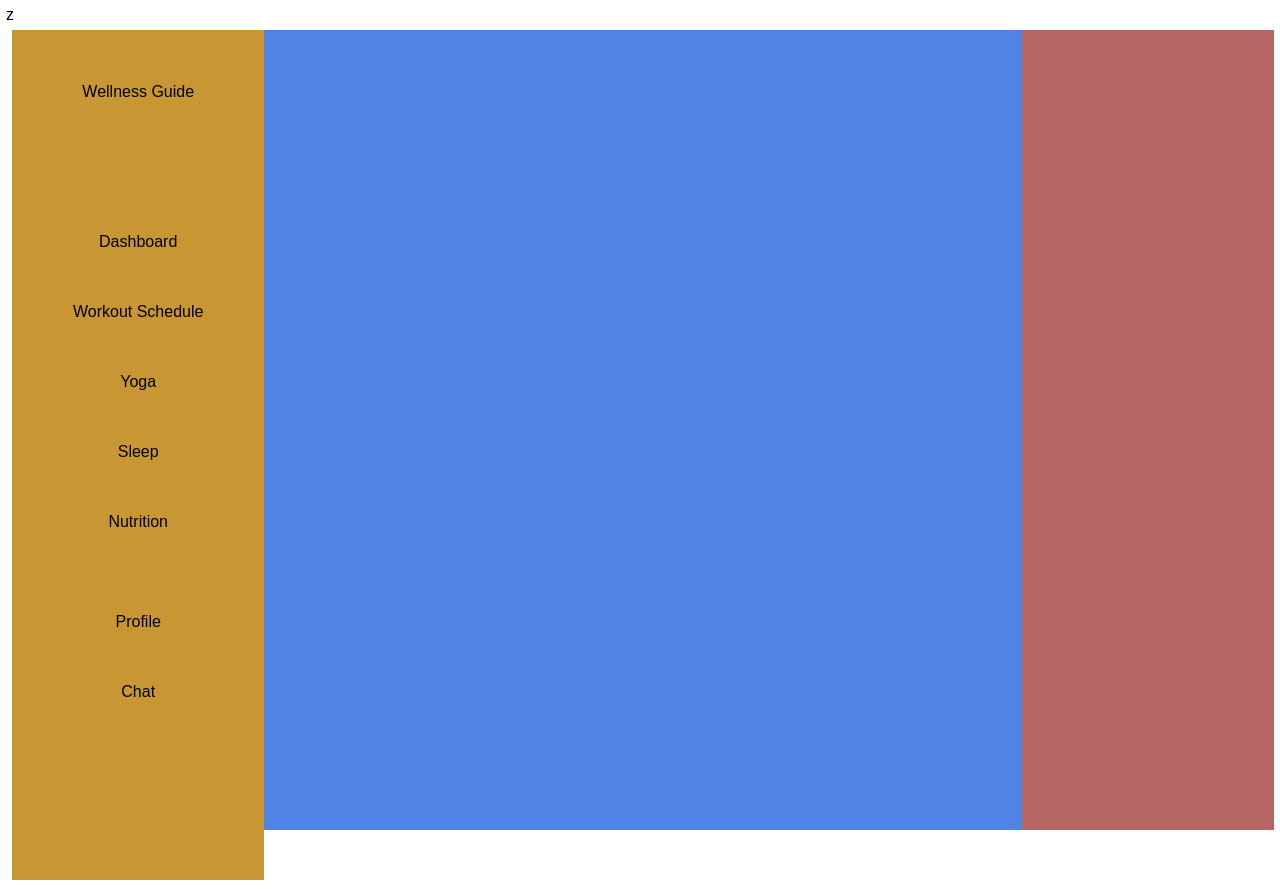
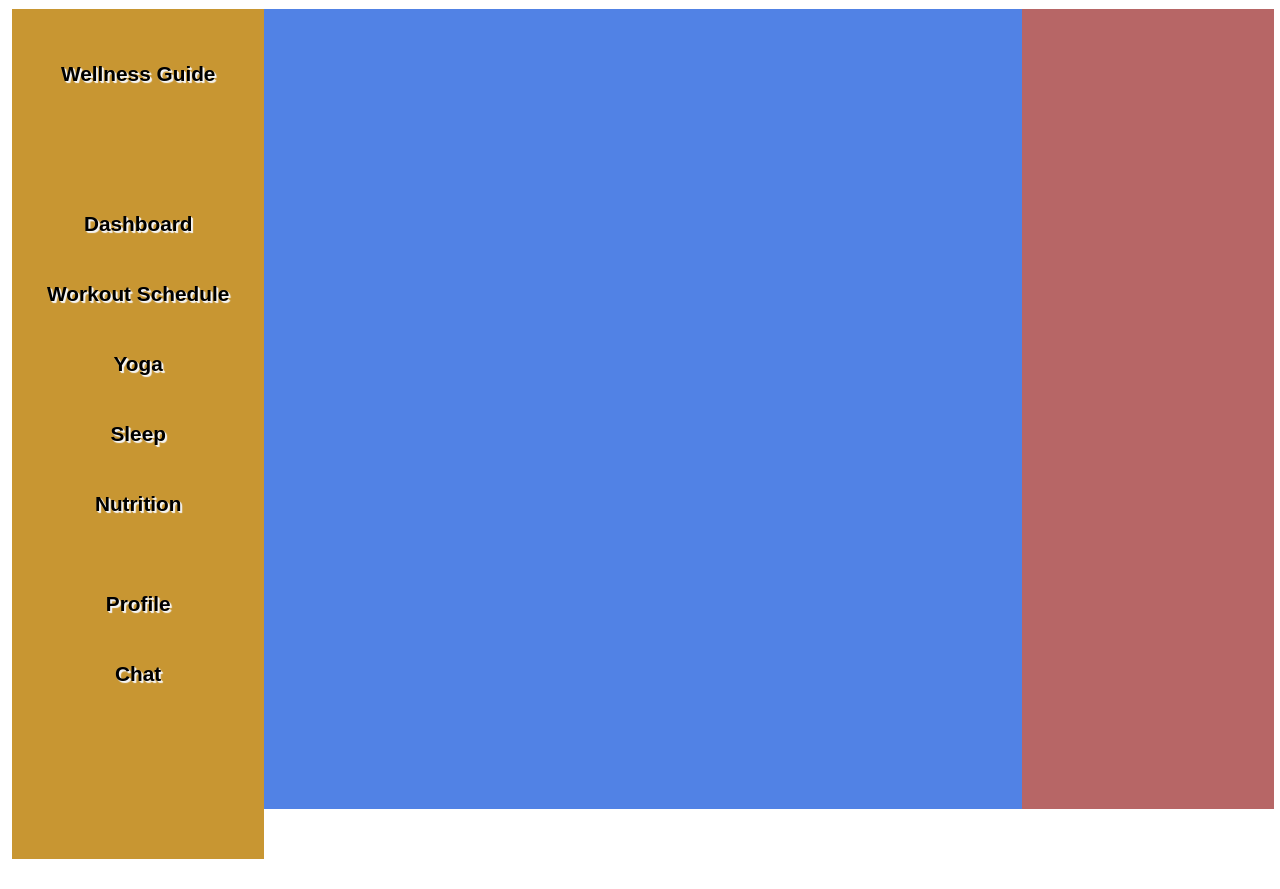
Before and after one commit to tayloramm13/fitness_dashboard, a plain HTML site: page index.html in a window 1280 px wide. After the commit the page ends 868 px from the top, so only its background shows below. Drawn offline with Linux system fonts and the light colour scheme.

Commit message:
Give sidebar class selector 'guide'

```diff
--- a/index.html
+++ b/index.html
@@ -7,17 +7,18 @@
     <title>Document</title>
     <link rel="stylesheet" href="style.css">
 </head>
-<body>z
+<body>
     <div class="container">
         <div class="sidebar">
-            <div>Wellness Guide</div>
-            <div>Dashboard</div>
-            <div>Workout Schedule</div>
-            <div>Yoga</div>
-            <div>Sleep</div>
-            <div>Nutrition</div>
-            <div>Profile</div>
-            <div>Chat</div>
+            <div class="guide">Wellness Guide</div>
+            <div class="guide">Dashboard</div>
+            <div class="guide">Workout Schedule</div>
+            <div class="guide">Yoga</div>
+            <div class="guide">Sleep</div>
+            <div class="guide">Nutrition</div>
+            <div class="guide">Profile</div>
+            <div class="guide">Chat</div>
+
         </div>
         <div class="main-contents"></div>
         <div class="profile-contents"></div>
```
